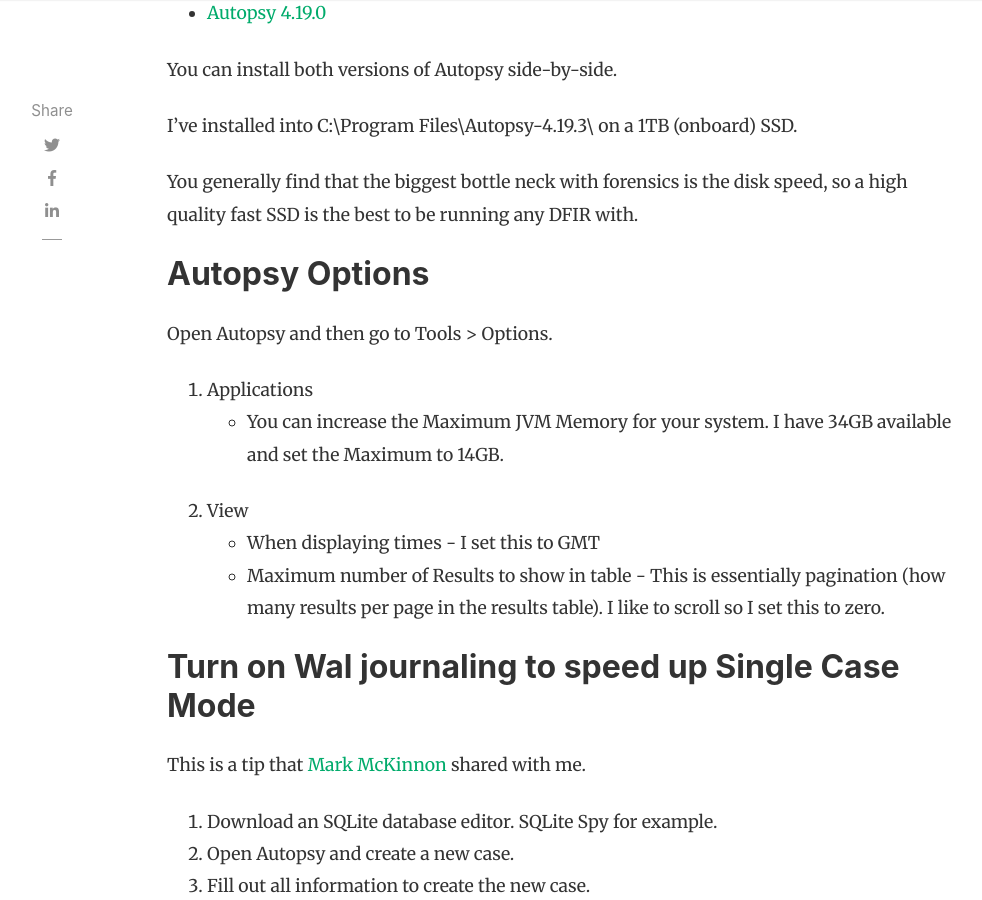
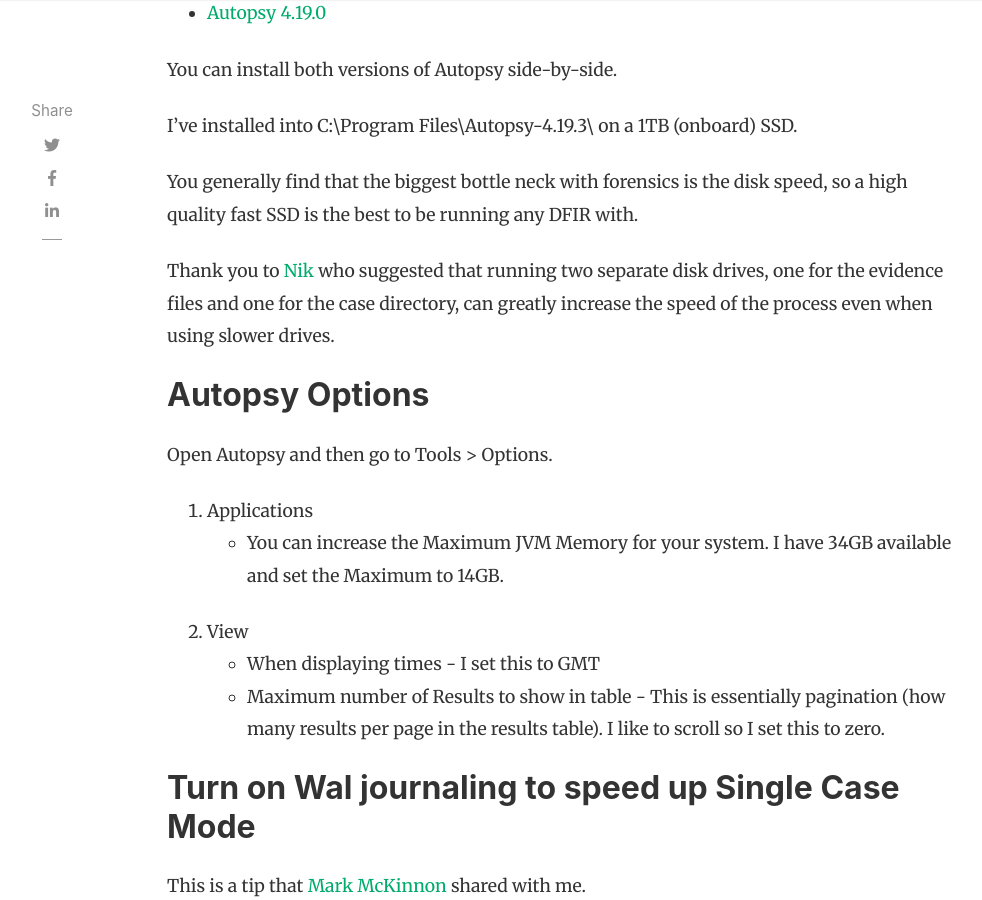
Before and after one commit to shannaniggans/fancy4n6.github.io, a Jekyll site: the page built from _posts/2022-05-03-Autopsy.md, in a window 1280 px wide and 900 px high, scrolled down 2048 px. Shown: the whole window, without its empty margins (118-1100 px from the left). Built offline with Jekyll 4.4.1, drawn with Linux system fonts in a browser that asks for light colours; nearby versions of some CDN libraries; comment, search, counter and statistics services are not loaded; some of the changed lines change nothing that is shown; some of the changed text lies outside the part shown.

Commit message:
Update 2022-05-03-Autopsy.md
Added recommendation from Nik

```diff
--- a/_posts/2022-05-03-Autopsy.md
+++ b/_posts/2022-05-03-Autopsy.md
@@ -15,7 +15,7 @@
 
 This is my set up and instructions for running Autopsy in a test environment for my purposes.
 
-Last Update: 29 May 2022.
+Last Update: 7 June 2022.
 
 ## Table of Contents
 1. [My Base System](#MyBaseSystem)
@@ -77,6 +77,8 @@
 
 You generally find that the biggest bottle neck with forensics is the disk speed, so a high quality fast SSD is the best to be running any DFIR with.
 
+Thank you to <a href="https://sleuthkit.discourse.group/t/autopsy-setup-help/3258">Nik</a> who suggested that running two separate disk drives, one for the evidence files and one for the case directory, can greatly increase the speed of the process even when using slower drives.
+
 ## Autopsy Options <a name ="AutopsyOptions"></a>
 Open Autopsy and then go to Tools > Options.
 1. Applications
```
